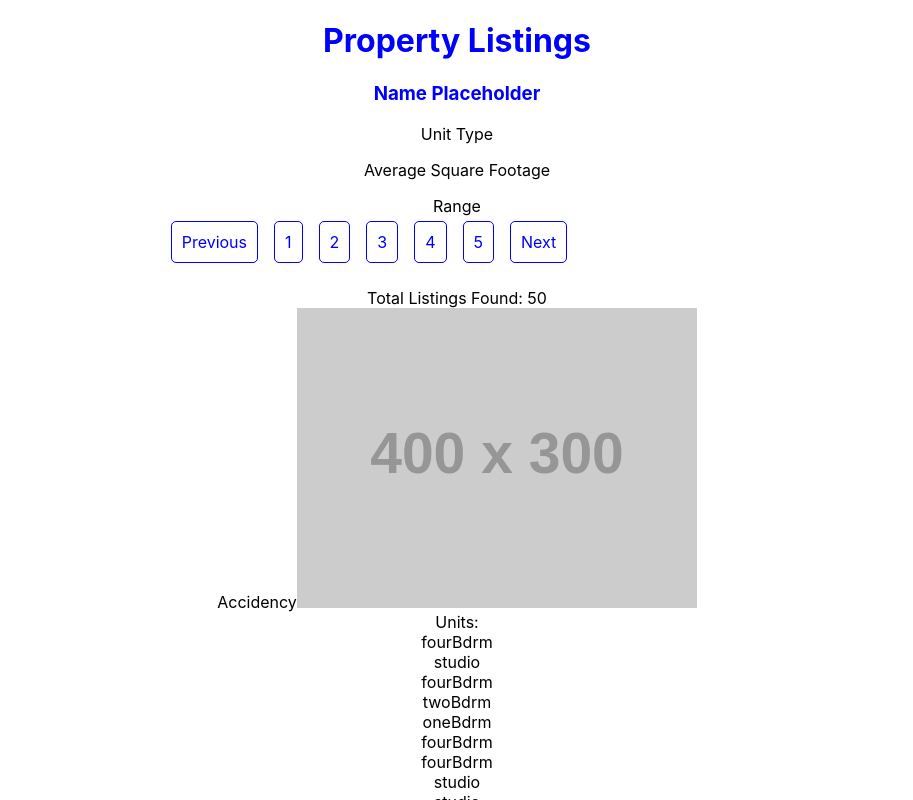
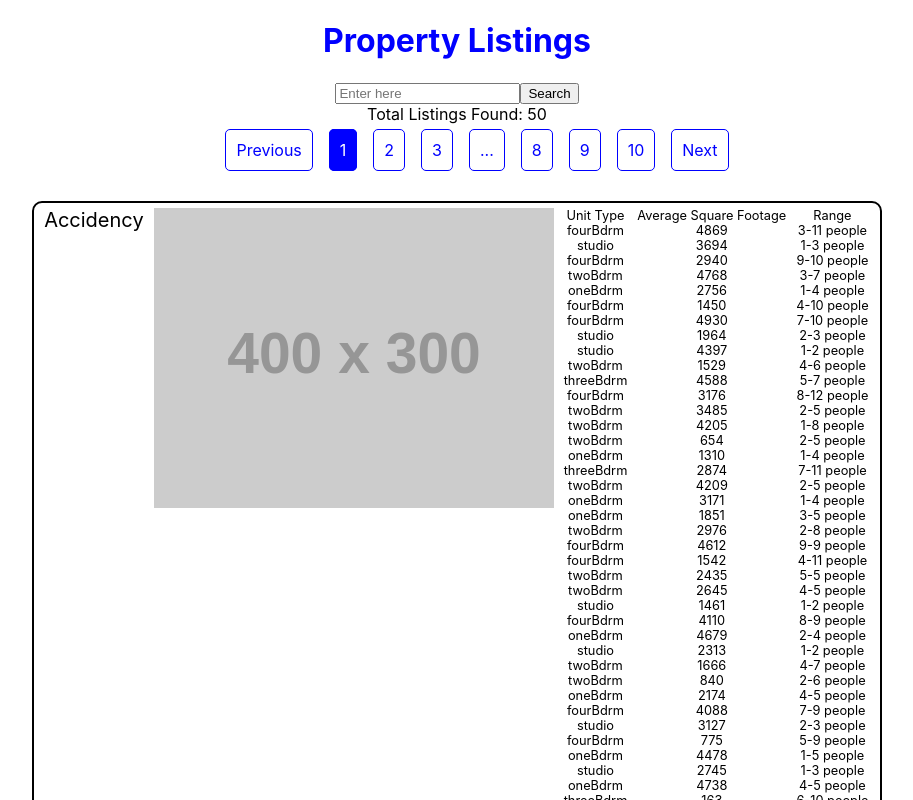
Before and after one commit to coderlore/property-demo, a React (Create React App) app: page / in a window 1280 px wide. Shown: the top 800 px of the page, without its empty margins (183-1096 px from the left). Built offline with nearby package versions, Linux system fonts and the light colour scheme; data requests are answered from the project's data file.

Commit message:
Added styling and SearchBar component

```diff
--- a/src/App.css
+++ b/src/App.css
@@ -1,5 +1,9 @@
 .App {
+  display: flex;
+  align-items: center;
   text-align: center;
+  flex-direction: column;
+  width: 100vw;
 }
 
 .paginationBtn {
@@ -24,7 +28,27 @@
   background-color: blue;
 }
 
-/* .paginationActive {
+.paginationActive a {
   color: white;
   background-color: blue;
-} */
+}
+
+.result {
+  border: 2px solid black;
+  border-radius: 10px;
+  display: flex;
+  padding: 5px;
+  margin: 5px 0px;
+}
+
+.resultName, .resultImg, .resultUnits, .resultSqft, .resultRange {
+  padding: 0px 5px;
+}
+
+.resultName {
+  font-size: 1.25rem;
+}
+
+.resultUnits, .resultSqft, .resultRange {
+  font-size: 0.8rem;
+}
--- a/src/App.tsx
+++ b/src/App.tsx
@@ -7,6 +7,7 @@ import { useState, useEffect } from "react";
 import { json } from 'stream/consumers';
 import Loader from './components/Loader'
 import Result from './components/Result'
+import SearchBar from './components/SearchBar'
 
 type resultProps = {
   id: any;
@@ -20,16 +21,15 @@ function App() {
   const [error, setError] = useState({})
   const [pageCount, setpageCount] = useState(0)
 
-  const listingPerPage:number = 10
+  const listingPerPage:number = 5
   const pagesVisited = pageCount * listingPerPage
 
   const displayListings = results
     .slice(pagesVisited, pagesVisited + listingPerPage)
     .map(result => {
       return(
-        <div className='result'>
-            <div>Total Listings Found: {results.length}</div>
-            <Result result={result}/>
+        <div className='resultList'>
+          <Result result={result} key={result.id}/>
         </div>
       )
     })
@@ -63,54 +63,19 @@ function App() {
     .catch(error => setError(error))
   }, [])
 
-  // useEffect(() => {
-  //   const getData = async() => {
-  //     const res = await fetch(
-  //       `http://localhost:8000/listing?_sort=name&_order=asc?_page=1&_limit=${limit}`
-  //     )
-  //     const data = await res.json()
-  //     const total = res.headers.get('x-total-count')
-  //     setpageCount(Math.ceil(Number(total)/limit))
-  //     setResult(data)
-  //   }
-  //   getData()
-  // }, [limit])
-
-  // const fetchData = async (currentPage:any) => {
-  //   const res = await fetch(`http://localhost:8000/listing?_sort=name&_order=asc?_page=1&_limit=${limit}`)
-  //   const data = await res.json()
-  //   return data
-  // }
-
-  // const handlePageClick = async (data:any) => {
-  //   let currentPage = data.selected + 1
-
-  //   const dataServer = await fetchData(currentPage)
-  //   setResult(dataServer)
-  // }
-  // const [result, setResult] = useState<resultProps[]>([])
-
-  // useEffect(() => {
-  //   const api = async () => {
-  //     const data = await fetch("http://localhost:8000/listing?name=Supportal", {
-  //       method: "GET"
-  //     })
-  //     const jsonData = await data.json()
-  //     setResult(jsonData.results)
-  //   }
-  //   api()
-  // }, [])
-  // console.log(result)
   return (
     <div className="App">
       <Header title='Property Listings' />
-      <Content title='Name Placeholder'/>
+      <SearchBar placeholder='Enter here'/>
+      <div>
+        Total Listings Found: {results.length}
+      </div>
       <ReactPaginate
         previousLabel={'Previous'}
         nextLabel={'Next'}
         pageCount={pageNumber}
         onPageChange={changePage}
-        containerClassName="paginationBtn"
+        containerClassName='paginationBtn'
         activeClassName='paginationActive'
       />
       <div>
--- a/src/components/Result.tsx
+++ b/src/components/Result.tsx
@@ -1,5 +1,6 @@
 import { type } from 'os';
 import React from 'react'
+import { useState, useEffect } from "react";
 import {ResultType} from '../types/Result.types'
 
 interface Props {
@@ -8,17 +9,35 @@ interface Props {
 
 //Declare a functional component type
 const Result:React.FC<Props> = ({result}) => {
+    // const [filteredData, setFilteredData] = useState([]);
+    // const [wordEntered, setWordEntered] = useState("");
+    // const handleFilter = (event:any) => {
+    //     const searchWord = event.target.value;
+    //     setWordEntered(searchWord);
+    //     let filterName = new Array(result)
+    //     const newFilter = filterName.filter((value) => {
+    //       return value.name.toLowerCase().includes(searchWord.toLowerCase());
+    //     });
+    //     console.log(filterName)
+    // }
+
     return (
-        <div className='result'>
-            <div>
+        <div className='result' >
+            {/* <div className="search">
+                <form className='searchInputs'>
+                    <input type="text" placeholder={placeholder} className="searchWord" onChange={handleFilter}></input>
+                    <button type="submit">Search</button>
+                </form>
+            </div> */}
+            <div className='resultName'>
                 {result.name}
+            </div>
+            <div className='resultImg'>
                 <img src={result.picture} />
             </div>
-            <div>
-                <div>Units: {result.units.map(unit => <div>{unit.type}</div>)}</div>
-                <div>Average Square Footage: {result.units.map(unit => <div>{unit.sqft}</div>)}</div>
-                <div>Range: {result.units.map(unit => <div>{unit.minOccupancy}-{unit.maxOccupancy} people</div>)}</div>
-            </div>
+            <div className='resultUnits'>Unit Type {result.units.map(unit => <div>{unit.type}</div>)}</div>
+            <div className='resultSqft'>Average Square Footage {result.units.map(unit => <div>{unit.sqft}</div>)}</div>
+            <div className='resultRange'>Range {result.units.map(unit => <div>{unit.minOccupancy}-{unit.maxOccupancy} people</div>)}</div>
         </div>
     )
 }
--- /dev/null
+++ b/src/components/SearchBar.tsx
@@ -0,0 +1,45 @@
+import { type } from 'os';
+import React from 'react'
+import {ResultType} from '../types/Result.types'
+import { useState, useEffect } from "react";
+
+
+interface Props {
+  // result: ResultType;
+  placeholder: string;
+}
+
+let data
+
+const SearchBar:React.FC<Props> = ({placeholder}) => {
+  const [filteredData, setFilteredData] = useState([]);
+  // const [wordEntered, setWordEntered] = useState("");
+  const [value, setValue] = useState("")
+  const handleFilter = async (event:any) => {
+    // const searchWord = value;
+    // setWordEntered(searchWord);
+    const res = await fetch(`http://localhost:8000/listing?name=${value}`)
+    data = await res.json()
+    console.log(data)
+    // const newFilter = data.filter((value:any) => {
+      // return value.name.toLowerCase().includes(searchWord.toLowerCase());
+    // });
+  }
+
+
+  return (
+    <div className="search">
+      <form className='searchInputs'>
+          <input type="text" placeholder={placeholder} className="searchWord" onChange={(e) => {setValue(e.target.value)}} ></input>
+          <button type="button" onClick={handleFilter}>Search</button>
+      </form>
+    </div>
+  )
+}
+
+export default SearchBar
+
+// export {
+//   SearchBar,
+//   data,
+// }
```
